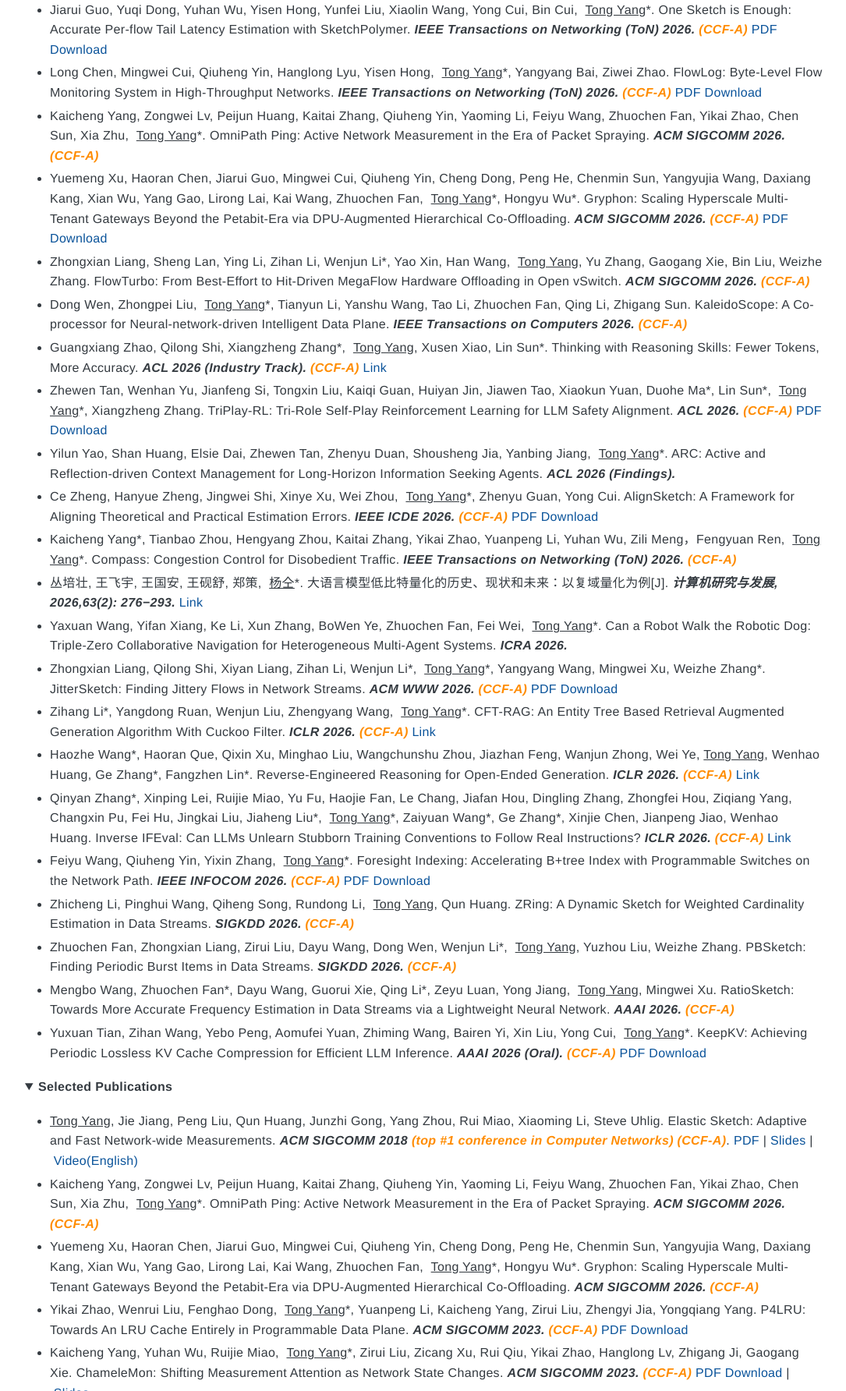
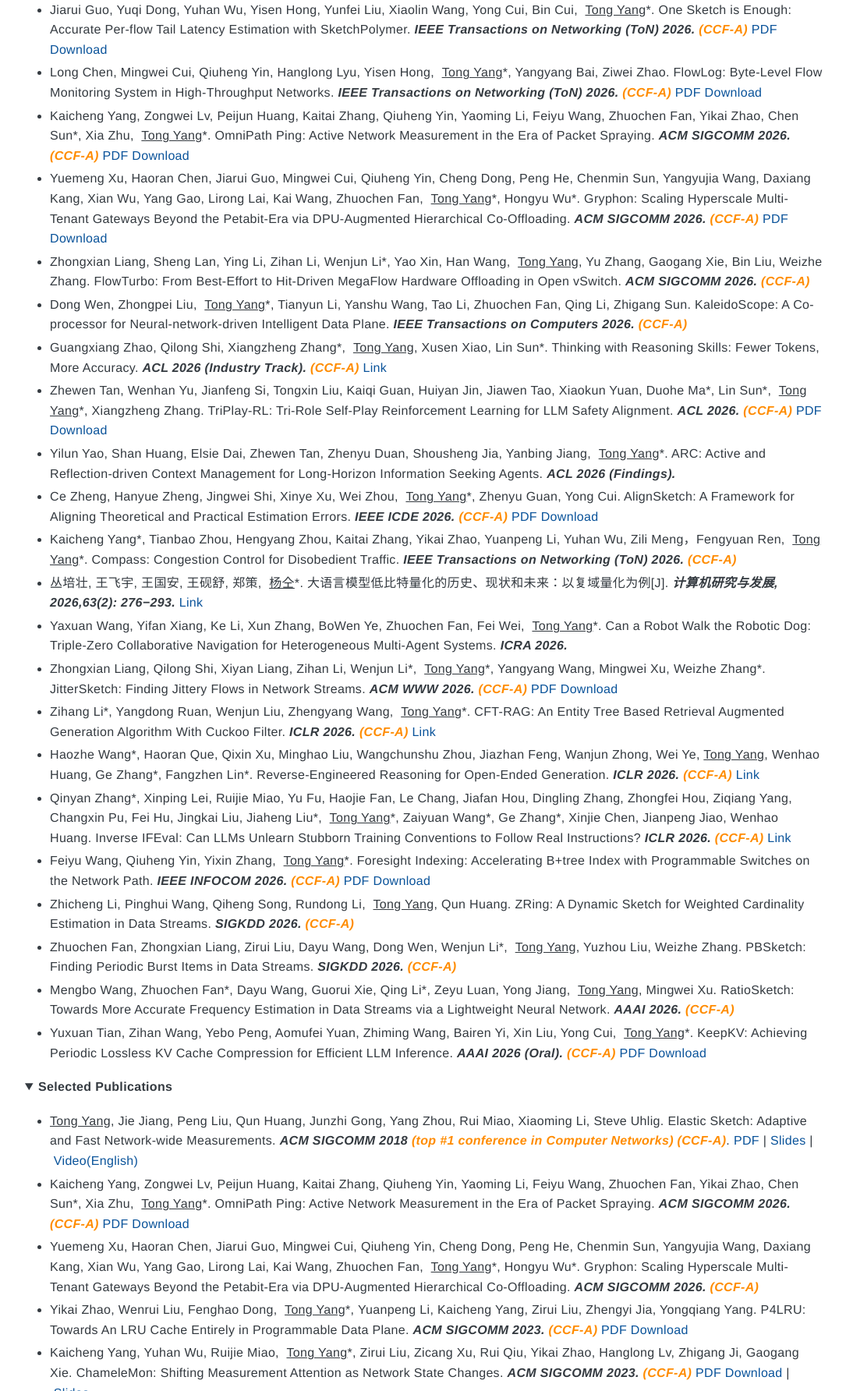
Before and after one commit to yangtonghome/yangtonghome.github.io, a plain HTML site: page index.html in a window 1280 px wide. Shown: the part 3630-5414 px from the top of the page at 78% size, without its empty margins (80-1165 px from the left). Drawn offline with Linux system fonts and the light colour scheme.

Commit message:
Add OmniPath Ping PDF and confirm both corresponding authors

```diff
--- a/index.html
+++ b/index.html
@@ -189,7 +189,7 @@
         <li style="padding: 2px 0px;"> Yongge Ma, Aomufei Yuan, Yikun Zong, Zongxi Liu, Zhewen Tan, Wenhan Yu, Zongwei Lv, Yongfu Zhu, <span>&nbsp;</span><u>Tong Yang</u>, Bin Cui, Yuanpeng Li, Yanshu Wang, Lin Sun, Xiangzheng Zhang. From Foundations to Frontiers: A Comprehensive Survey of Safety Evaluation Benchmarks for Large Language Models. <em><strong>Data Science and Engineering 2026.</strong></em></li>
         <li style="padding: 2px 0px;"> Jiarui Guo, Yuqi Dong, Yuhan Wu, Yisen Hong, Yunfei Liu, Xiaolin Wang, Yong Cui, Bin Cui, <span>&nbsp;</span><u>Tong Yang</u>*. One Sketch is Enough: Accurate Per-flow Tail Latency Estimation with SketchPolymer. <em><strong> IEEE Transactions on Networking (ToN) 2026. <span style="color: #FF8C00;">(CCF-A)</span></strong></em><span>&nbsp;</span><a href="/uploads/SketchPolymer_ToN26.pdf" class="md-opjjpmhoiojifppkkcdabiobhakljdgm_doc">PDF Download</a></li>
         <li style="padding: 2px 0px;"> Long Chen, Mingwei Cui, Qiuheng Yin, Hanglong Lyu, Yisen Hong, <span>&nbsp;</span><u>Tong Yang</u>*, Yangyang Bai, Ziwei Zhao. FlowLog: Byte-Level Flow Monitoring System in High-Throughput Networks. <em><strong> IEEE Transactions on Networking (ToN) 2026. <span style="color: #FF8C00;">(CCF-A)</span></strong></em><span>&nbsp;</span><a href="/uploads/FlowLog_TON26.pdf" class="md-opjjpmhoiojifppkkcdabiobhakljdgm_doc">PDF Download</a></li>
-        <li style="padding: 2px 0px;"> Kaicheng Yang, Zongwei Lv, Peijun Huang, Kaitai Zhang, Qiuheng Yin, Yaoming Li, Feiyu Wang, Zhuochen Fan, Yikai Zhao, Chen Sun, Xia Zhu, <span>&nbsp;</span><u>Tong Yang</u>*. OmniPath Ping: Active Network Measurement in the Era of Packet Spraying. <em><strong> ACM SIGCOMM 2026. <span style="color: #FF8C00;">(CCF-A)</span></strong></em></li>
+        <li style="padding: 2px 0px;"> Kaicheng Yang, Zongwei Lv, Peijun Huang, Kaitai Zhang, Qiuheng Yin, Yaoming Li, Feiyu Wang, Zhuochen Fan, Yikai Zhao, Chen Sun*, Xia Zhu, <span>&nbsp;</span><u>Tong Yang</u>*. OmniPath Ping: Active Network Measurement in the Era of Packet Spraying. <em><strong> ACM SIGCOMM 2026. <span style="color: #FF8C00;">(CCF-A)</span></strong></em><span>&nbsp;</span><a href="https://yangtonghome.github.io/uploads/OmniPath_Ping_SIGCOMM26.pdf" class="md-opjjpmhoiojifppkkcdabiobhakljdgm_doc">PDF Download</a></li>
         <li style="padding: 2px 0px;"> Yuemeng Xu, Haoran Chen, Jiarui Guo, Mingwei Cui, Qiuheng Yin, Cheng Dong, Peng He, Chenmin Sun, Yangyujia Wang, Daxiang Kang, Xian Wu, Yang Gao, Lirong Lai, Kai Wang, Zhuochen Fan, <span>&nbsp;</span><u>Tong Yang</u>*, Hongyu Wu*. Gryphon: Scaling Hyperscale Multi-Tenant Gateways Beyond the Petabit-Era via DPU-Augmented Hierarchical Co-Offloading. <em><strong> ACM SIGCOMM 2026. <span style="color: #FF8C00;">(CCF-A)</span></strong></em><span>&nbsp;</span><a href="/uploads/Gryphon-SIGCOMM26.pdf" class="md-opjjpmhoiojifppkkcdabiobhakljdgm_doc">PDF Download</a></li>
         <li style="padding: 2px 0px;"> Zhongxian Liang, Sheng Lan, Ying Li, Zihan Li, Wenjun Li*, Yao Xin, Han Wang, <span>&nbsp;</span><u>Tong Yang</u>, Yu Zhang, Gaogang Xie, Bin Liu, Weizhe Zhang. FlowTurbo: From Best-Effort to Hit-Driven MegaFlow Hardware Offloading in Open vSwitch. <em><strong> ACM SIGCOMM 2026. <span style="color: #FF8C00;">(CCF-A)</span></strong></em></li>
         <li style="padding: 2px 0px;"> Dong Wen, Zhongpei Liu, <span>&nbsp;</span><u>Tong Yang</u>*, Tianyun Li, Yanshu Wang, Tao Li, Zhuochen Fan, Qing Li, Zhigang Sun. KaleidoScope: A Co-processor for Neural-network-driven Intelligent Data Plane. <em><strong>IEEE Transactions on Computers 2026. <span style="color: #FF8C00;">(CCF-A)</span></strong></em></li>
@@ -218,7 +218,7 @@
   <summary><b>Selected Publications</b></summary>
   <ul>
     <li style="padding: 2px 0px;"><u>Tong Yang</u>, Jie Jiang, Peng Liu, Qun Huang, Junzhi Gong, Yang Zhou, Rui Miao, Xiaoming Li, Steve Uhlig. Elastic Sketch: Adaptive and Fast Network-wide Measurements.<span>&nbsp;</span><em><strong>ACM SIGCOMM 2018<span>&nbsp;</span><font color="#FF8C00">(top #1 conference in Computer Networks)</font> <span style="color: #FF8C00;">(CCF-A)</span></strong></em>.<span>&nbsp;</span><a href="https://yangtonghome.github.io/uploads/SigcommElastic.pdf" class="md-opjjpmhoiojifppkkcdabiobhakljdgm_doc">PDF</a><span>&nbsp;</span>|<span>&nbsp;</span><a href="https://yangtonghome.github.io/uploads/ElasticSketch_with_voice.pptx" class="md-opjjpmhoiojifppkkcdabiobhakljdgm_doc">Slides</a><span>&nbsp;</span>|<span>&nbsp;</span><a href="https://youtu.be/IEXdbKXJU_0?t=3169" target="__blank" class="md-opjjpmhoiojifppkkcdabiobhakljdgm_doc">Video(English)</a></li>
-    <li style="padding: 2px 0px;"> Kaicheng Yang, Zongwei Lv, Peijun Huang, Kaitai Zhang, Qiuheng Yin, Yaoming Li, Feiyu Wang, Zhuochen Fan, Yikai Zhao, Chen Sun, Xia Zhu, <span>&nbsp;</span><u>Tong Yang</u>*. OmniPath Ping: Active Network Measurement in the Era of Packet Spraying. <em><strong> ACM SIGCOMM 2026. <span style="color: #FF8C00;">(CCF-A)</span></strong></em></li>
+    <li style="padding: 2px 0px;"> Kaicheng Yang, Zongwei Lv, Peijun Huang, Kaitai Zhang, Qiuheng Yin, Yaoming Li, Feiyu Wang, Zhuochen Fan, Yikai Zhao, Chen Sun*, Xia Zhu, <span>&nbsp;</span><u>Tong Yang</u>*. OmniPath Ping: Active Network Measurement in the Era of Packet Spraying. <em><strong> ACM SIGCOMM 2026. <span style="color: #FF8C00;">(CCF-A)</span></strong></em><span>&nbsp;</span><a href="https://yangtonghome.github.io/uploads/OmniPath_Ping_SIGCOMM26.pdf" class="md-opjjpmhoiojifppkkcdabiobhakljdgm_doc">PDF Download</a></li>
     <li style="padding: 2px 0px;"> Yuemeng Xu, Haoran Chen, Jiarui Guo, Mingwei Cui, Qiuheng Yin, Cheng Dong, Peng He, Chenmin Sun, Yangyujia Wang, Daxiang Kang, Xian Wu, Yang Gao, Lirong Lai, Kai Wang, Zhuochen Fan, <span>&nbsp;</span><u>Tong Yang</u>*, Hongyu Wu*. Gryphon: Scaling Hyperscale Multi-Tenant Gateways Beyond the Petabit-Era via DPU-Augmented Hierarchical Co-Offloading. <em><strong> ACM SIGCOMM 2026. <span style="color: #FF8C00;">(CCF-A)</span></strong></em></li>
     <li style="padding: 2px 0px;"> Yikai Zhao, Wenrui Liu, Fenghao Dong, <span>&nbsp;</span><u>Tong Yang</u>*, Yuanpeng Li, Kaicheng Yang, Zirui Liu, Zhengyi Jia, Yongqiang Yang. P4LRU: Towards An LRU Cache Entirely in Programmable Data Plane. <em><strong> ACM SIGCOMM 2023.  <span style="color: #FF8C00;">(CCF-A)</span></strong></em><span>&nbsp;</span><a href="https://yangtonghome.github.io/uploads/P4LRU_SIGCOMM23.pdf" class="md-opjjpmhoiojifppkkcdabiobhakljdgm_doc">PDF Download</a></li>
     <li style="padding: 2px 0px;"> Kaicheng Yang, Yuhan Wu, Ruijie Miao, <span>&nbsp;</span><u>Tong Yang</u>*, Zirui Liu, Zicang Xu, Rui Qiu, Yikai Zhao, Hanglong Lv, Zhigang Ji, Gaogang Xie. ChameleMon: Shifting Measurement Attention as Network State Changes. <em><strong> ACM SIGCOMM 2023.  <span style="color: #FF8C00;">(CCF-A)</span></strong></em><span>&nbsp;</span><a href="https://yangtonghome.github.io/uploads/ChameleMon_SIGCOMM23.pdf" class="md-opjjpmhoiojifppkkcdabiobhakljdgm_doc">PDF Download</a><span>&nbsp;</span>|<span>&nbsp;</span><a href="https://yangtonghome.github.io/uploads/sigcomm23-paper445-presentation_slides.pptx" class="md-opjjpmhoiojifppkkcdabiobhakljdgm_doc">Slides</a></li>
```
Also changed, not shown: 1 other file.
